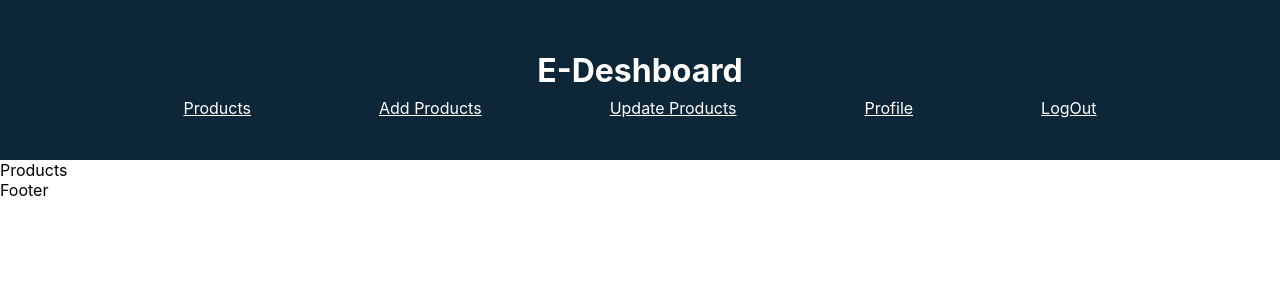
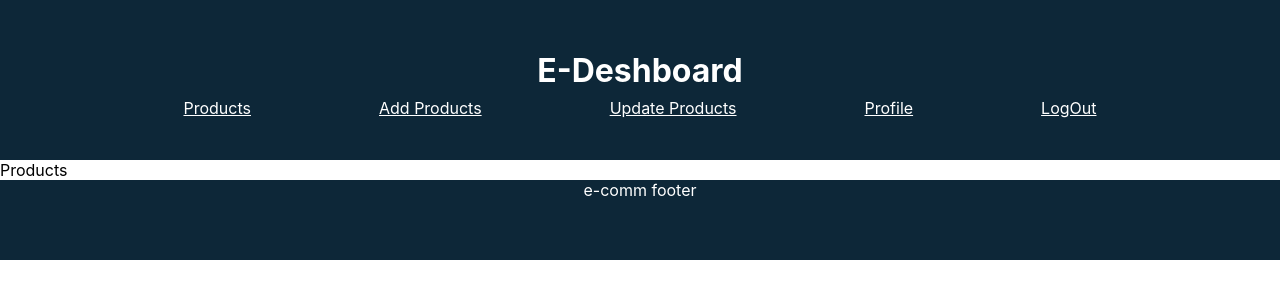
Before and after one commit to ERhoneydhiman/E-commerce-dashboard, a React (Create React App) app in the folder frontend/: page / in a window 1280 px wide. Shown: the top 300 px of the page. Built offline with nearby package versions, Linux system fonts and the light colour scheme; the HTML template or start-up script is replaced by a standard one.

Commit message:
add footer

```diff
--- a/frontend/src/App.css
+++ b/frontend/src/App.css
@@ -32,3 +32,13 @@
 .nav ul li a {
   color: white;
 }
+
+
+.footer{
+  background-color: #0d2738;
+  color: white;
+
+  height: 10vh;
+  width: 100%;
+  text-align: center;
+}
--- a/frontend/src/App.js
+++ b/frontend/src/App.js
@@ -4,6 +4,7 @@ import { RouterProvider , createBrowserRouter, Route, createRoutesFromElements }
 import Layout from './comps/Layout';
 import Products from './comps/Products';
 import AddProducts from './comps/AddProducts';
+import UpdateProduct from './comps/UpdateProduct';
 import Profile from './comps/Profile';
 import Logout from './comps/Logout';
 
@@ -12,7 +13,7 @@ const router = createBrowserRouter(
     <Route path='/' element={<Layout />}>
        <Route path='' element={<Products/>}/>
        <Route path='/addproduct' element={<AddProducts/>}/>
-       <Route path='/updateproduct' element={<AddProducts/>}/>
+       <Route path='/updateproduct' element={<UpdateProduct/>}/>
        <Route path='/profile' element={<Profile/>}/>
        <Route path='/logout' element={<Logout/>}/>
     </Route>
--- a/frontend/src/comps/Footer.js
+++ b/frontend/src/comps/Footer.js
@@ -2,7 +2,9 @@ import React from 'react'
 
 function Footer() {
   return (
-    <div>Footer</div>
+    <div className='footer'>
+e-comm footer
+    </div>
   )
 }
 
```
